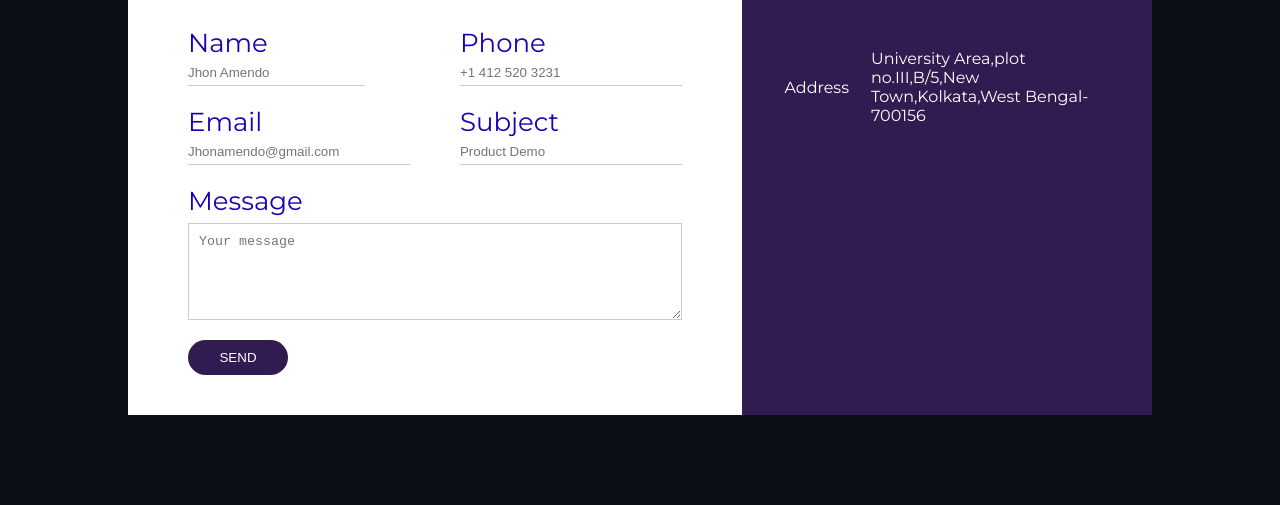
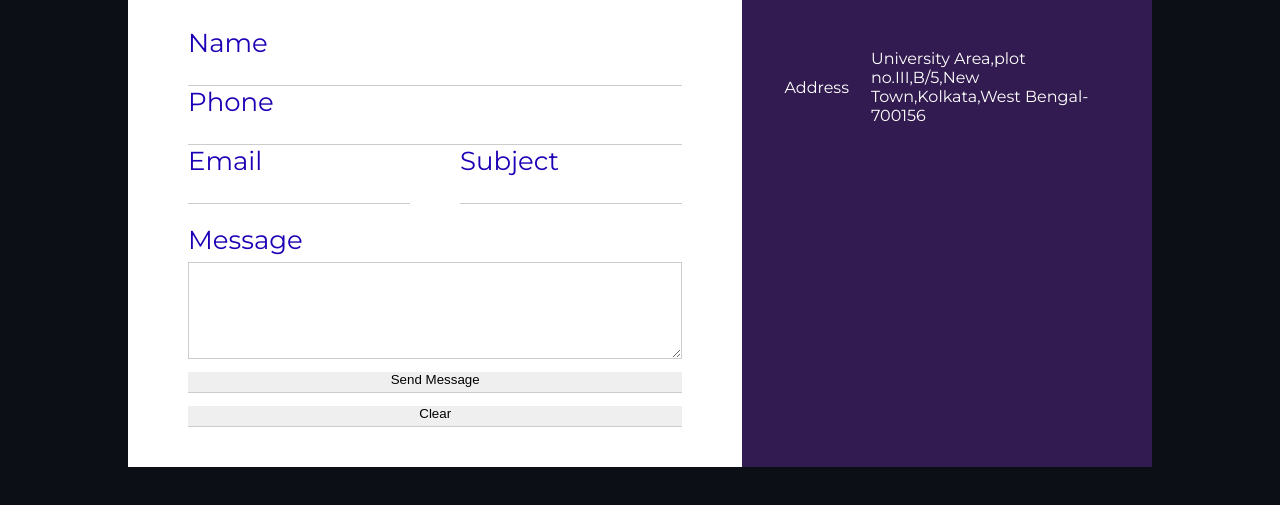
Before and after one commit to aleyaasinha/Moodify, a plain HTML site: page contact.html in a window 1280 px wide. Shown: the part 387-892 px from the top of the page. Before the commit the page ends 852 px from the top, so only its background shows below. Drawn offline with Linux system fonts and the light colour scheme; a web font is replaced by a local one.

Commit message:
Update contact.html

```diff
--- a/contact.html
+++ b/contact.html
@@ -19,30 +19,34 @@
         <div class="contact-box">
             <div class="contact-left">
                 <h3>Send your request</h3>
-                <form>
-                    <div class="input-row">
+                <form method ="post" data-netlify="true" action="/success">
+                    <div class="field half">
                         <div class="input group">
                             <label>Name</label>
-                            <input type="text" placeholder="Jhon Amendo">
+                            <input type="text" name="name" id="name">
                         </div>
                         <div class="input-group">
                             <label>Phone</label>
-                            <input type="text" placeholder="+1 412 520 3231">
+                            <input type="text" name="phone" id="phone">
                         </div>
                     </div>
                     <div class="input-row">
                         <div class="input-group">
                             <label>Email</label>
-                            <input type="email" placeholder="Jhonamendo@gmail.com">
+                            <input type="email" name="email" id="email"">
                         </div>
                         <div class="input-group">
                             <label>Subject</label>
-                            <input type="text" placeholder="Product Demo">
+                            <input type="text" name="subject" id="subject">
                         </div>
                     </div>
                     <label>Message</label>
-                    <textarea rows="5" placeholder="Your message"></textarea>
-                    <button type="submit">SEND</button>
+                    <textarea rows="5" name="message" id="message"></textarea>
+                    <ul class="actions">
+                <li><input type="submit" value="Send Message"
+                class="primary" /></li>
+                <li><input type="reset" value="Clear" /></li>
+                </ul>
                 </form>
             </div>
             <div class="contact-right">
```
